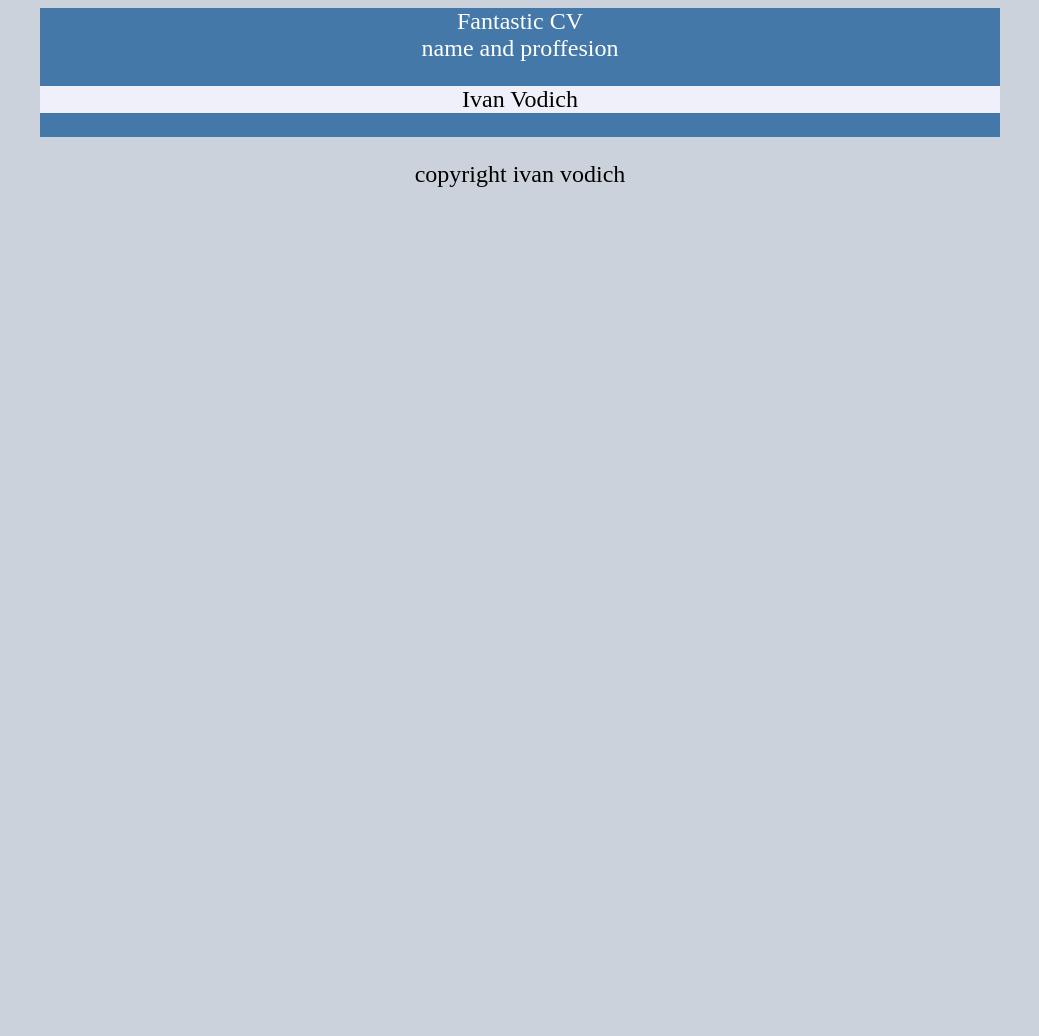
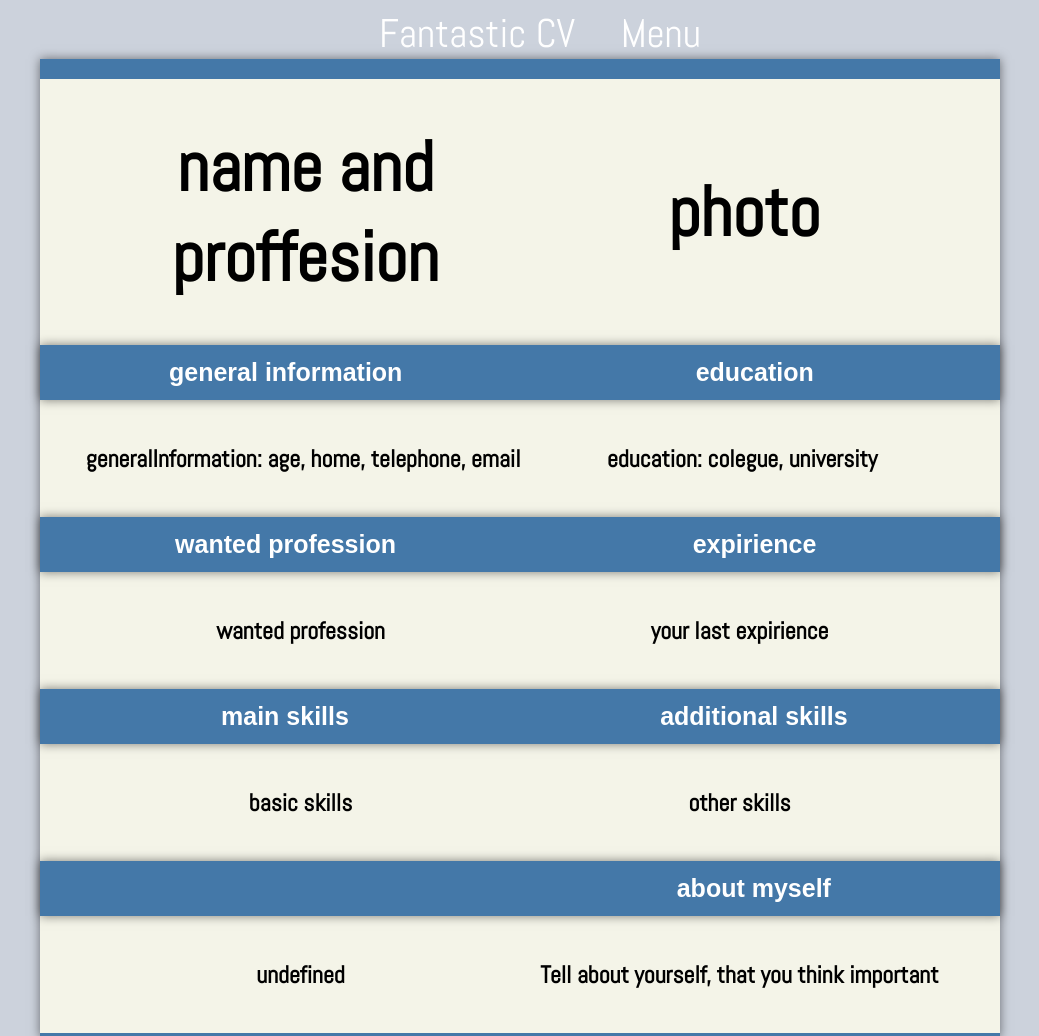
Before and after one commit to Ivan456/EasyCV, a plain HTML site: page index.html in a window 1280 px wide. Shown: the top 1036 px of the page, without its empty margins (120-1159 px from the left). Before the commit the page ends 800 px from the top, so only its background shows below. Drawn offline with Linux system fonts and the light colour scheme.

Commit message:
js class was created for generate table in html. CSS: add shadow,set style for the table

```diff
--- a/css/main.css
+++ b/css/main.css
@@ -3,32 +3,54 @@ body{
 	min-width: 960px;
 	text-align: center;
 	font-size: 24px;
+	font-family: 'Abel', sans-serif;
 }
 
-header
+header, nav
 {
+	color: white;
+	font-size: 40px;
+	display: inline-block;
+	padding-left: 40px;
+}
+
+table
+{
+	color: rgb(0,0,0);
+	border: 0px;
+	border-bottom: 5px;
+	border-top: 20px;
+	border-style: solid;
+	border-color: rgb(68,120,168);
+	width: 960px;
+	background-color: rgb(244,244,232);
+	display: inline-block;
+	box-shadow: 0 0 10px rgba(0,0,0,0.5);
+}
+
+.table__title-line {
 	background-color: rgb(68,120,168);
-	width: 960px;
+	color: white;
+	box-shadow: 0 0 10px rgba(0,0,0,0.5);
+	font-size: 25px;
+	font-family: arial;
 	display: inline-block;
+	padding:  10px;
+}
+
+.table__information-block {
+	display: inline-block;
+	padding: 40px;
+}
+
+th {
+	width: 480px;
+}
+
+footer {
 	color: white;
 }
 
-article
-{
-	width: 960px;
-	background-color: rgb(244,244,232);
-	display: inline-block;
+#name {
+	font-size: 70px;
 }
-
-article p {
-	background-color: rgb(240,240,250);
-	color: rgb(0,0,0);
-}
-
-section
-{
-	width: 960px;
-	color: white;
-	display: inline-block;
-	background-color: rgb(68,120,168);
-}
--- a/index.html
+++ b/index.html
@@ -3,6 +3,7 @@
     <head>
         <title>Fantastic CV</title>
         <meta charset = "utf-8" />
+        <link href='https://fonts.googleapis.com/css?family=Abel' rel='stylesheet' type='text/css'>
         <link rel="stylesheet" type="text/css" href="css\main.css" />
         <script src = "js\CV.js" defer></script>
         <script src = "js\main.js" defer></script>
@@ -12,10 +13,10 @@
             Fantastic CV
         </header>
 
-        <nav>
-        </nav>
+        <nav>Menu</nav>
 
-        <article id = "article">
+        <article>
+            <table id = "CV"></table>
         </article>
     </body>
 
--- a/js/CV.js
+++ b/js/CV.js
@@ -1,10 +1,40 @@
 function CV() {
 	this.name = "name and proffesion";
+	this.photo = "photo";
 	this.generalInformation = "generalInformation: age, home, telephone, email";
 	this.education = "education: colegue, university";
 	this.wantedProfession = "  wanted profession";
-	this.expirience = " how  do you have expirience";
+	this.expirience = " your last expirience";
 	this.mainSkills = "basic skills";
-	this.additionSkills = "other skills";
+	this.additionalSkills = "other skills";
 	this.aboutMyself = "Tell about yourself, that you think important";
 };
+
+CV.prototype.addFreeBlock = function (firstName, secondName) {
+	var newBlock = document.createElement("tr");
+	newBlock.id = firstName;
+	newBlock.className = "table__information-block"
+	newBlock.innerHTML += "<th>" + this[firstName] + "</th>"
+	newBlock.innerHTML += "<th>" + this[secondName] + "</th>";
+	var place = document.getElementById("CV");
+	place.appendChild(newBlock);
+};
+
+CV.prototype.addTitleLine = function (firstName, secondName) {
+	var newBlock = document.createElement("tr");
+	newBlock.id = firstName;
+	newBlock.className = "table__title-line";
+	newBlock.innerHTML += "<th>" + firstName + "</th>"
+	newBlock.innerHTML += "<th>" + secondName + "</th>";
+	var place = document.getElementById("CV");
+	place.appendChild(newBlock);
+};
+
+CV.prototype.addStructuredBlock = function () {
+	var newBlock = document.createElement("tr");
+
+	newBlock.innerHTML += "<th>" + "<p>Ivan Vodich</p>" + "</th>"
+	newBlock.innerHTML += "<th>" + "<p>PHOTO</p>" + "</th>";
+	var place = document.getElementById("article");
+	place.appendChild();
+};
--- a/js/main.js
+++ b/js/main.js
@@ -1,8 +1,12 @@
 (function () {
 	var newPerson = new CV();
-	var nameBlock = document.createElement("section");
-	nameBlock.innerText = newPerson.name;
-	nameBlock.innerHTML = nameBlock.innerHTML + "<p>Ivan Vodich</p>";
-	var place = document.getElementById("article");
-	place.appendChild(nameBlock);
+	newPerson.addFreeBlock("name","photo");
+	newPerson.addTitleLine("general information","education");
+	newPerson.addFreeBlock("generalInformation","education");
+	newPerson.addTitleLine("wanted profession","expirience");
+	newPerson.addFreeBlock("wantedProfession","expirience");
+	newPerson.addTitleLine("main skills","additional skills");
+	newPerson.addFreeBlock("mainSkills","additionalSkills");
+	newPerson.addTitleLine(" ","about myself");
+	newPerson.addFreeBlock(" ","aboutMyself");
 })();
```
